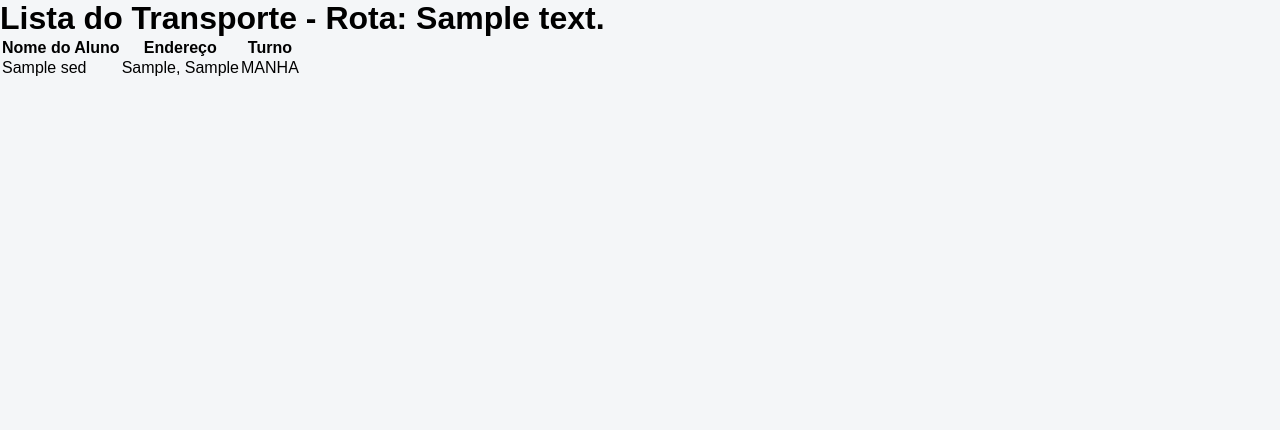
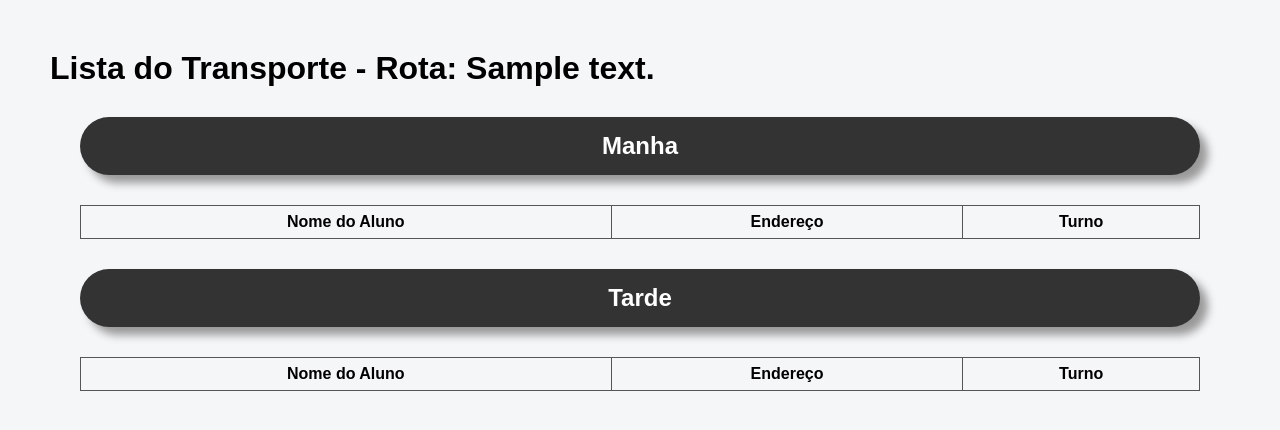
Before and after one commit to wsvantier/caipunas, a Flask app: page /transporte/rotas/1 in a window 1280 px wide. Shown: the part 38-468 px from the top of the page. Run offline with Flask 3, Linux system fonts and the light colour scheme; tables that the repository leaves empty hold one stand-in row (values such as "Sample post"); lists and menus that the app fills with data are empty.

Commit message:
css rota.css

```diff
--- a/blueprints/transporte.py
+++ b/blueprints/transporte.py
@@ -55,7 +55,7 @@
 
     rota = Transporte.query.get(id)
 
-    alunos = (
+    manha = (
     db.session.query(
         Sed.nome,
         Sed.ra,
@@ -68,12 +68,32 @@
     .join(Aluno, Sed.ra == Aluno.ra)
     .filter(
         (Sed.situacao == 'ATIVO') &
-        (Aluno.transporte_id == id)
+        (Aluno.transporte_id == id) &
+        (Aluno.turno == 'MANHA')
     ).order_by(Sed.nome)
     .all()
 )
 
-    return render_template('rotas.html', alunos=alunos, rota=rota.desc)
+    tarde = (
+        db.session.query(
+            Sed.nome,
+            Sed.ra,
+            Sed.dig_ra,
+            Sed.logradouro,
+            Sed.num_residencia,
+            Aluno.turno,
+            Aluno.transporte_id
+        )
+        .join(Aluno, Sed.ra == Aluno.ra)
+        .filter(
+            (Sed.situacao == 'ATIVO') &
+            (Aluno.transporte_id == id) &
+            (Aluno.turno == 'TARDE')
+        ).order_by(Sed.nome)
+        .all()
+    )
+
+    return render_template('rotas.html', manha=manha, tarde=tarde, rota=rota.desc)
 
 @transporte_bp.route('/update', methods=['POST'])
 def update_rota():
--- /dev/null
+++ b/static/css/rota.css
@@ -0,0 +1,28 @@
+main{
+  display: flex;
+  flex-direction: column;
+  margin: 50px;
+}
+
+
+table, th, td{
+  border: 1px solid #555;
+  border-collapse: collapse;
+  margin: auto 30px;
+  padding: 7px;
+
+}
+
+td, tr{
+  text-align: center;
+}
+
+h2{
+  margin: 30px;
+  text-align: center;
+  background: #333;
+  border-radius: 30px;
+  color: #FFF;
+  padding: 15px;
+  box-shadow: 8px 8px 8px #999
+}
--- a/templates/rotas.html
+++ b/templates/rotas.html
@@ -3,9 +3,10 @@
 {% block titulo %} {{rota}} {%endblock%}
 
 {% block conteudo %}
-
+<link rel="stylesheet" href="{{url_for('static', filename = 'css/rota.css')}}">
 <main>
     <h1> Lista do Transporte - Rota: {{rota}} </h1>
+    <h2> Manha </h2>
     <table>
         <thead>
             <th>Nome do Aluno</th>
@@ -13,7 +14,26 @@
             <th>Turno</th>
         </thead>
         <tbody>
-            {% for x in alunos %}
+            {% for x in manha %}
+            <tr>
+                <td> {{x.nome}}  </td>
+                <td> {{x.logradouro}}, {{x.num_residencia}}</td>
+                <td> {{x.turno}} </td>
+            </tr>
+
+
+            {%endfor%}
+        </tbody>
+    </table>
+       <h2> Tarde </h2>
+    <table>
+        <thead>
+            <th>Nome do Aluno</th>
+            <th>Endereço</th>
+            <th>Turno</th>
+        </thead>
+        <tbody>
+            {% for x in tarde %}
             <tr>
                 <td> {{x.nome}}  </td>
                 <td> {{x.logradouro}}, {{x.num_residencia}}</td>
--- a/templates/transporte.html
+++ b/templates/transporte.html
@@ -28,6 +28,8 @@
         </table>
     </section>
 </main>
+<div id="alunos">
+
     <form action="{{url_for('transporte.update_rota')}}" method="post">
 
         <table>
@@ -51,9 +53,10 @@
 
                 {% endfor %}
             </tbody>
-    </table><br>
+        </table>
         <button type="submit"> Atualizar </button>
     </form>
+</div>
 <script src="{{url_for('static', filename='js/transporte.js')}}"></script>
 
 {% endblock %}
```
Also changed, not shown: static/css/transporte.css (+28 -0 lines). Lines whose indentation alone changed are shown as unchanged.
